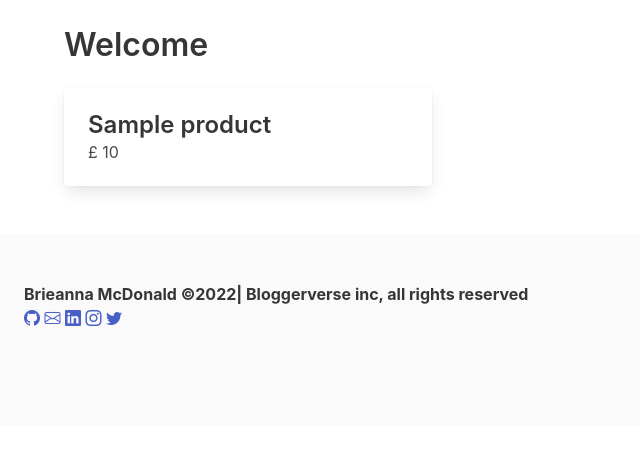
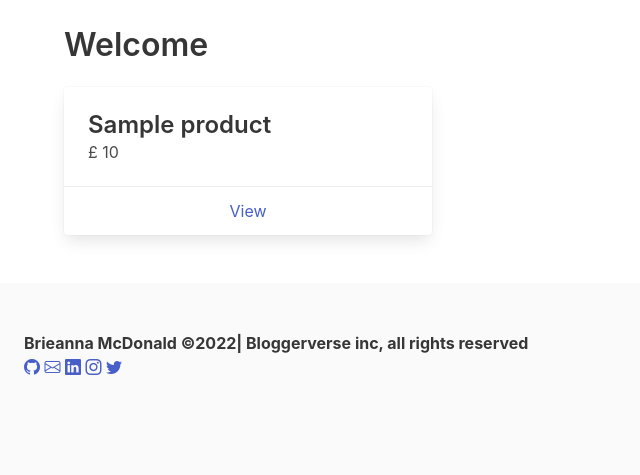
Before and after one commit to Code-Institute-Submissions/bmcdonald2000-e-commerce_JanResub, a Django app: template apps/core/templates/home.html in a window 1280 px wide. Shown: the part 96-571 px from the top of the page, without its empty margins (0-640 px from the left). Run offline with Django 3.2, Linux system fonts and the light colour scheme; the template is opened without the code that fills it: most values are stand-ins (such as "Sample title", 1, 10 or a date in 2020); some libraries are stand-ins or nearby versions.

Commit message:
add: view product details link

```diff
--- a/apps/core/templates/home.html
+++ b/apps/core/templates/home.html
@@ -26,6 +26,9 @@
                      </div>
                   </div>
                </div>
+               <footer class="card-footer">
+                     <a href="{% url 'view_product' product.slug %}" class="card-footer-item">View</a>
+               </footer>
             </div>
          </div>
       {% endfor %}
```
